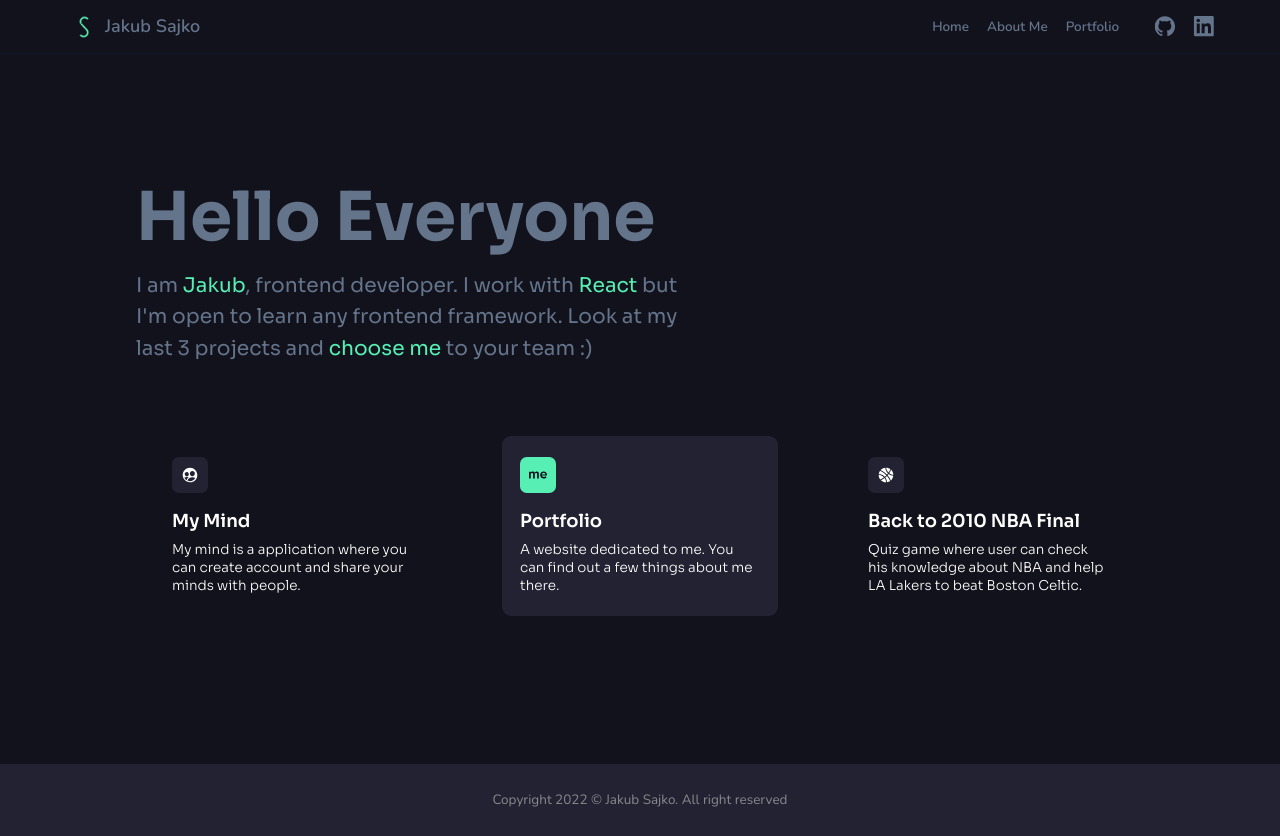
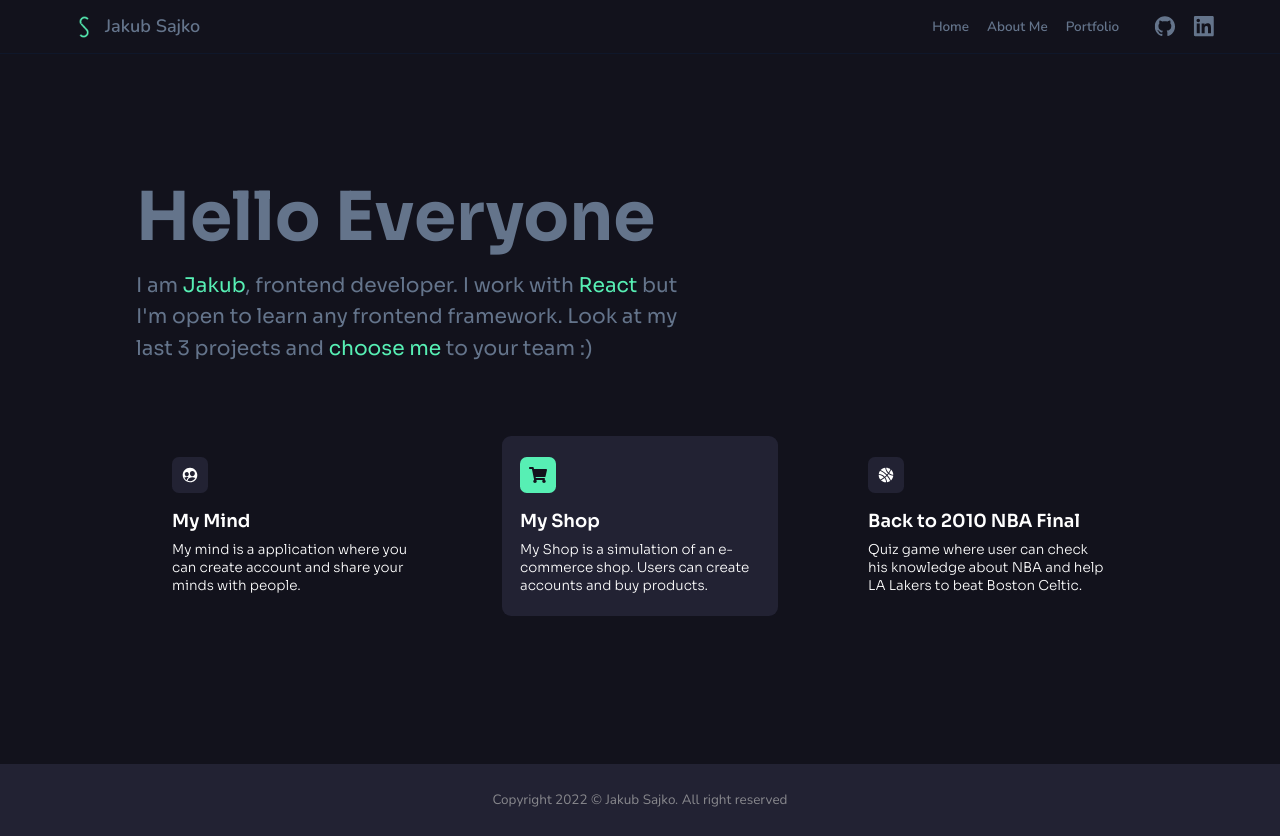
Before and after one commit to JAKUBSAJKO/Portfolio, a Next.js app: page / in a window 1280 px wide. Built offline with nearby package versions, Linux system fonts and the light colour scheme.

Commit message:
Update my last 3 projects section

```diff
--- a/constants/index.js
+++ b/constants/index.js
@@ -5,4 +5,6 @@ export const outsideUrls = {
   linkedin: "https://www.linkedin.com/in/jakub-sajko-83a851231/",
   wordcloudGame: "https://github.com/JAKUBSAJKO/Wordcloud-Game",
   myMind: "https://github.com/JAKUBSAJKO/My-Mind",
+  backTo2010NBAFinals: "https://github.com/JAKUBSAJKO/Back-to-2010-NBA-Finals",
+  myShop: "https://github.com/JAKUBSAJKO/MyShop",
 };
--- a/pages/index.js
+++ b/pages/index.js
@@ -1,8 +1,8 @@
+import { motion } from "framer-motion";
 import Head from "next/head";
-import { motion } from "framer-motion";
+import { FaShoppingCart } from "react-icons/fa";
 import { IoIosBasketball } from "react-icons/io";
 import { IoPeopleCircle } from "react-icons/io5";
-import { SiAboutdotme } from "react-icons/si";
 import { outsideUrls } from "../constants";
 
 const Home = () => {
@@ -27,15 +27,13 @@ const Home = () => {
           animate={{ y: 0, opacity: 1 }}
           transition={{ delay: 0.5, duration: 1 }}
         >
-          I am <span className="text-limeGreen">Jakub</span>, frontend
-          developer. I work with <span className="text-limeGreen">React</span>{" "}
-          but I&apos;m open to learn any frontend framework. Look at my last 3
-          projects and <span className="text-limeGreen">choose me</span> to your
-          team :)
+          I am <span className="text-limeGreen">Jakub</span>, frontend developer. I work with{" "}
+          <span className="text-limeGreen">React</span> but I&apos;m open to learn any frontend framework. Look at my
+          last 3 projects and <span className="text-limeGreen">choose me</span> to your team :)
         </motion.p>
         <div className="flex flex-col justify-center items-center gap-6 mt-8 md:flex-row md:gap-1 md:pb-4 md:px-auto md:-mx-12 md:mt-16 lg:gap-16 lg:px-4 lg:-mx-0">
           <motion.a
-            href={outsideUrls.myMind}
+            href={outsideUrls.backTo2010NBAFinals}
             target="_blank"
             rel="noopener noreferrer"
             className="w-full max-w-xs h-40 rounded-lg p-4 text-vulcan flex flex-col justify-around md:w-1/3"
@@ -51,15 +49,15 @@ const Home = () => {
             <div className="w-8 h-8 bg-steelGrey flex justify-center items-center rounded-md text-white text-md">
               <IoPeopleCircle />
             </div>
-            <p className="text-left font-semibold text-base text-white mt-2">
-              My Mind
-            </p>
+            <p className="text-left font-semibold text-base text-white mt-2">My Mind</p>
             <p className="text-white text-left font-light text-xs">
-              My mind is a application where you can create account and share
-              your minds with people.
+              My mind is a application where you can create account and share your minds with people.
             </p>
           </motion.a>
-          <motion.div
+          <motion.a
+            href={outsideUrls.myShop}
+            target="_blank"
+            rel="noopener noreferrer"
             className="w-full max-w-xs h-40 bg-steelGrey rounded-lg p-4 text-vulcan flex flex-col justify-around md:w-1/3"
             initial={{ x: "-100vw" }}
             animate={{ x: 0 }}
@@ -71,18 +69,15 @@ const Home = () => {
             }}
           >
             <div className="w-8 h-8 bg-limeGreen flex justify-center items-center rounded-md text-md">
-              <SiAboutdotme />
+              <FaShoppingCart />
             </div>
-            <p className="text-left font-semibold text-base text-white mt-2">
-              Portfolio
+            <p className="text-left font-semibold text-base text-white mt-2">My Shop</p>
+            <p className="text-white text-left font-light text-xs">
+              My Shop is a simulation of an e-commerce shop. Users can create accounts and buy products.
             </p>
-            <p className="text-white text-left font-light text-xs">
-              A website dedicated to me. You can find out a few things about me
-              there.
-            </p>
-          </motion.div>
+          </motion.a>
           <motion.a
-            href={outsideUrls.wordcloudGame}
+            href={outsideUrls.backTo2010NBAFinals}
             target="_blank"
             rel="noopener noreferrer"
             className="w-full max-w-xs h-40 rounded-lg p-4 text-vulcan flex flex-col justify-around md:w-1/3"
@@ -98,12 +93,9 @@ const Home = () => {
             <div className="w-8 h-8 bg-steelGrey flex justify-center items-center rounded-md text-white text-md">
               <IoIosBasketball />
             </div>
-            <p className="text-left font-semibold text-base text-white mt-2">
-              Back to 2010 NBA Final
-            </p>
+            <p className="text-left font-semibold text-base text-white mt-2">Back to 2010 NBA Final</p>
             <p className="text-white text-left font-light text-xs">
-              Quiz game where user can check his knowledge about NBA and help LA
-              Lakers to beat Boston Celtic.
+              Quiz game where user can check his knowledge about NBA and help LA Lakers to beat Boston Celtic.
             </p>
           </motion.a>
         </div>
```
